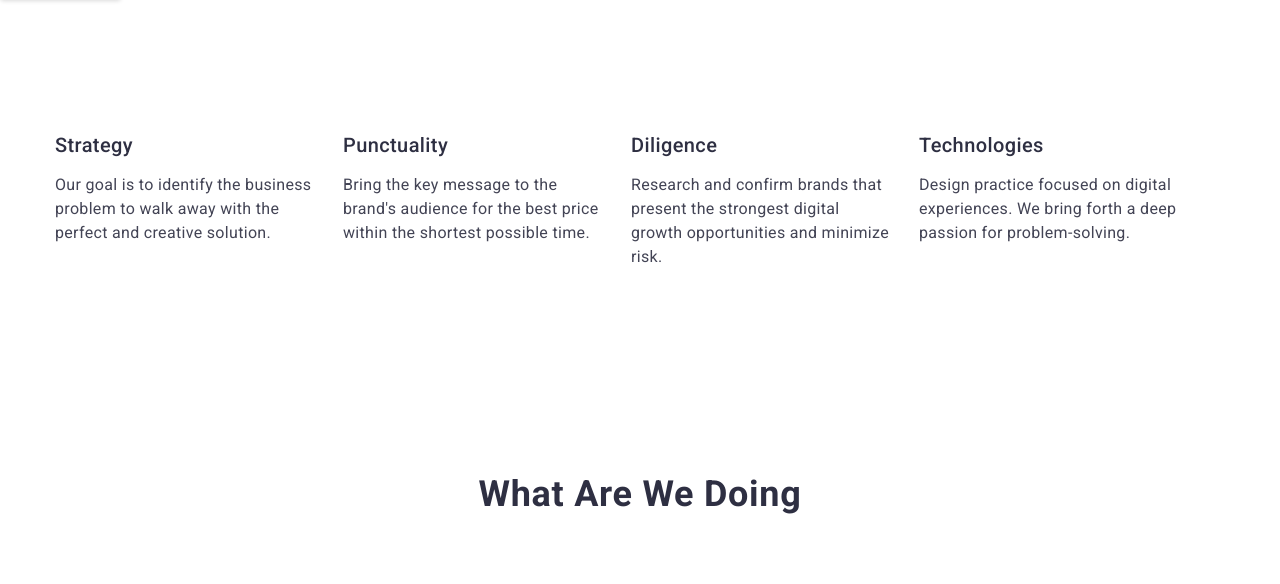
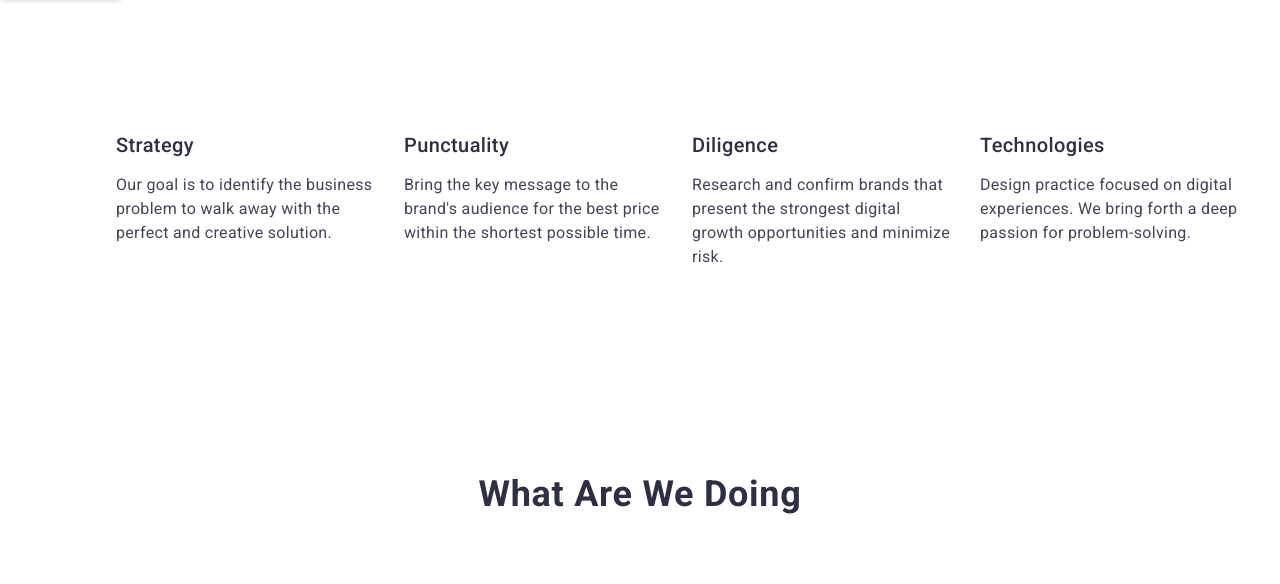
Before and after one commit to AndyMalcolm/goit-markup-hw-03, a plain HTML site: page index.html in a window 1280 px wide. Shown: the part 826-1410 px from the top of the page. Drawn offline with nearby package versions, Linux system fonts and the light colour scheme.

Commit message:
Update styles.css

```diff
--- a/css/styles.css
+++ b/css/styles.css
@@ -75,10 +75,9 @@ color: var(--brand-color);}
     display: flex;
     align-items: center;}
 .sec-two-list{gap: 24px;}
-.div-two{
-    max-width: 1458px;
-    margin: 0 auto;
-    padding: 0 15px;}
+.div-two{max-width: 1158px;
+        margin: 0 auto;
+        padding: 0 15px;}
 .sec-two-item{margin-top: 120px;
     margin-bottom: 8px;
     font-weight: 500;
```
